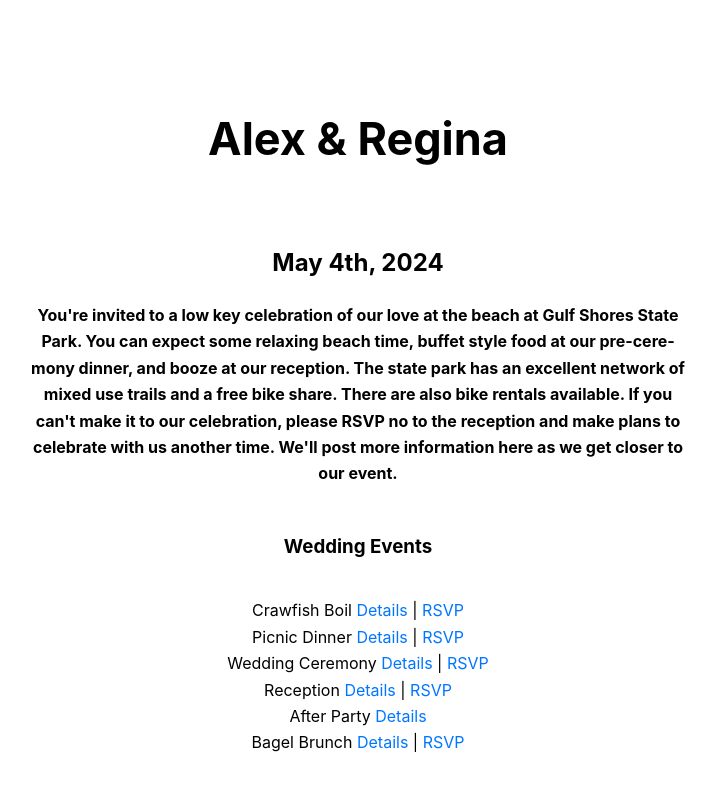
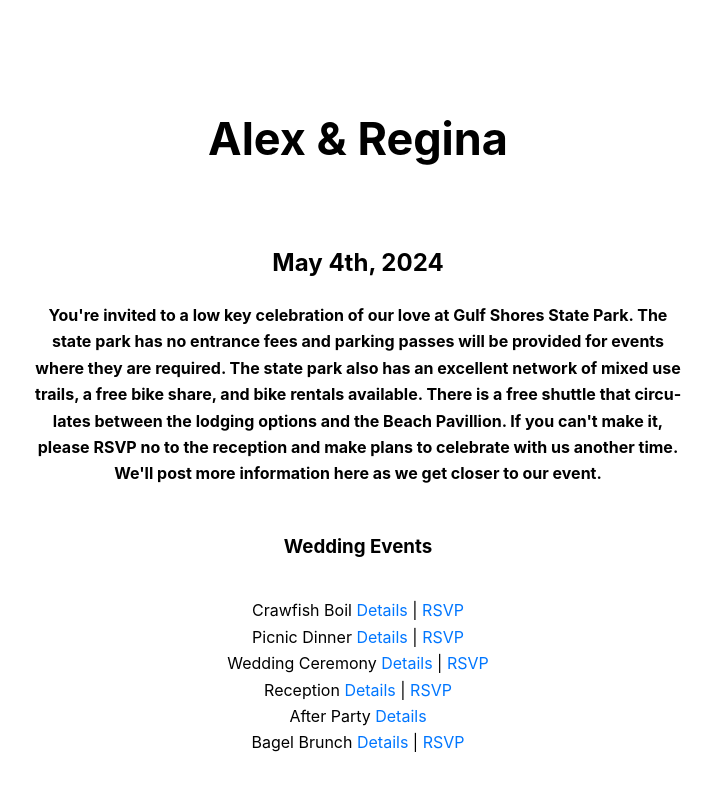
Before and after one commit to Human-Coop/create-react-app, a React (Create React App) app: page / in a window 1280 px wide. Shown: the top 800 px of the page, without its empty margins (282-998 px from the left). Built offline with nearby package versions, Linux system fonts and the light colour scheme; no server answers.

Commit message:
update summary

```diff
--- a/src/App.js
+++ b/src/App.js
@@ -52,7 +52,7 @@ function App() {
       picture: "https://lh3.googleusercontent.com/pw/AJFCJaXpGzgisKIGrXipFGEsGxCU1OmccA8LtjMIfZcjkJviV5u6ZoV-3jA_YliNcok3_k_HKmJA2K1iDV6r2OgStjLLNnqI9Qda9MWKt8es1N6-avphppDyB2GjChJuEAYz8i-toGgD3QrdGWr4DU4fLrTy=w1348-h1798-s-no?authuser=0",
       time: "5:00pm May 4th 2024",
       maplink: "https://www.google.com/maps/place/Beach+Pavilion,+Gulf+Shores,+AL+36542/@30.2547154,-87.6458773,17z/data=!3m1!4b1!4m20!1m13!4m12!1m4!2m2!1d-90.0653353!2d29.9855988!4e1!1m6!1m2!1s0x889a04421f14e28d:0x3ef4a41149165c79!2sBeach+Pavilion,+Gulf+Shores,+AL+36542!2m2!1d-87.6433024!2d30.2547108!3m5!1s0x889a04421f14e28d:0x3ef4a41149165c79!8m2!3d30.2547108!4d-87.6433024!16s%2Fg%2F11c0rvzkhv?entry=ttu",
-      location: "Beach Pavillion Access",
+      location: "Beach Pavillion",
       description: "We will be serving dinner at the beach pavillion \n"+
       "before our ceremony. Due to state park regulations, non-alcoholic drinks will be served. \n"+
       "Don't worry we'll celebrate with drinks at the reception, we just wanted everyone to enjoy the view with dinner! \n",
@@ -236,11 +236,12 @@ function App() {
       <h1>Alex &#38; Regina</h1>
       <h2>May 4th, 2024</h2>
       <h4>
-        You're invited to a low key celebration of our love at the beach at Gulf Shores State Park.
-        You can expect some relaxing beach time, buffet style food at our pre-ceremony dinner, and booze at our reception.
-        The state park has an excellent network of mixed use trails and a free bike share. There are also bike rentals available.
-        If you can't make it to our celebration, please RSVP no to the reception and make plans
-        to celebrate with us another time. We'll post more information here as we get closer to our event.
+        You're invited to a low key celebration of our love at Gulf Shores State Park.
+        The state park has no entrance fees and parking passes will be provided for events where they are required.
+        The state park also has an excellent network of mixed use trails, a free bike share, and bike rentals available.
+        There is a free shuttle that circulates between the lodging options and the Beach Pavillion.
+        If you can't make it, please RSVP no to the reception and make plans to celebrate with us another time.
+        We'll post more information here as we get closer to our event.
       </h4>
       <br></br>
       <h3>
```
